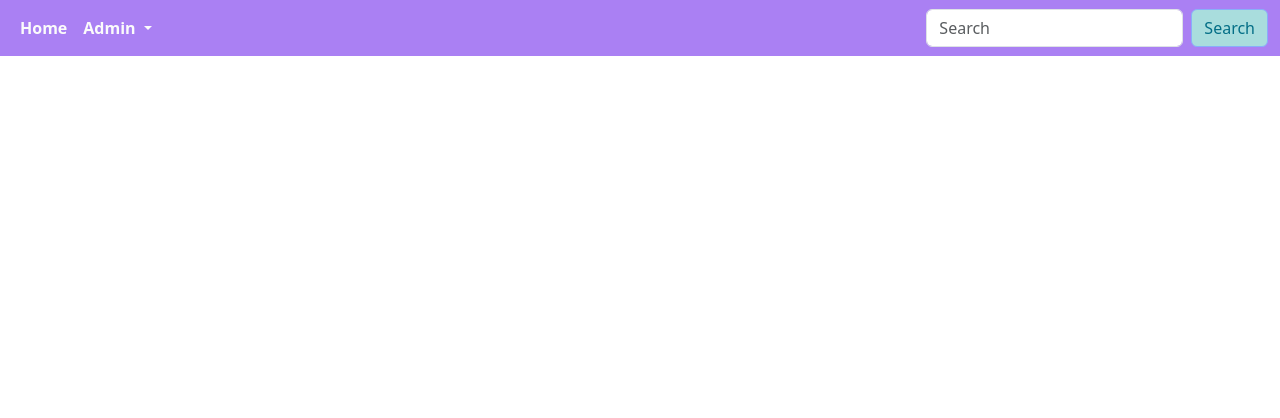
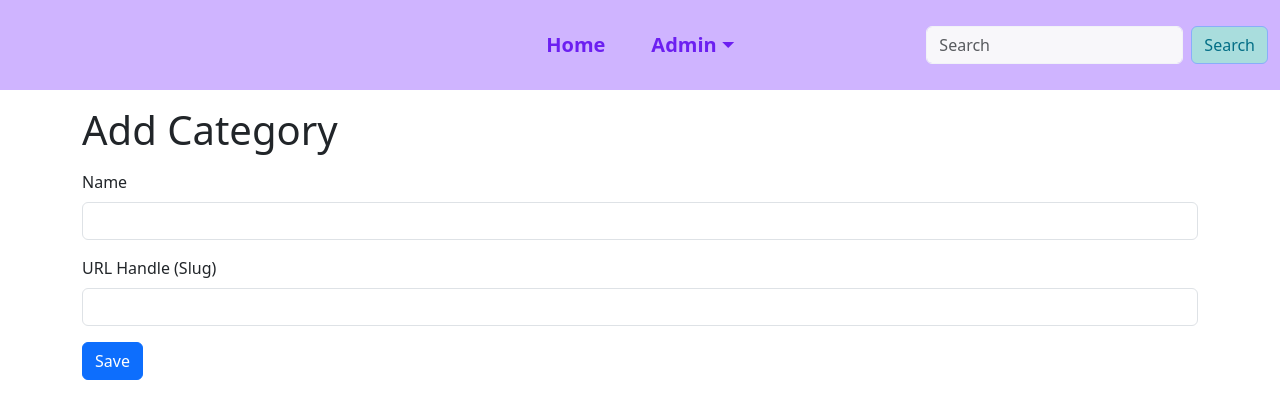
Before and after one commit to jn80808/ANT.UI, an Angular app: page /admin/categories/add in a window 1280 px wide. Before the commit this address led to /. Shown: the top 418 px of the page. Built offline with nearby package versions, Linux system fonts and the light colour scheme.

Commit message:
[JN]- Update

```diff
--- a/src/app/app.routes.ts
+++ b/src/app/app.routes.ts
@@ -8,9 +8,9 @@ export const routes: Routes = [
         component: CategoryList
     },
     {
-        path: 'admin/categories/create',
+        path: 'admin/categories/add',
         component: AddCategory
-    },
+    }
 
 
 
--- a/src/app/core/components/navbar/navbar.css
+++ b/src/app/core/components/navbar/navbar.css
@@ -1,16 +1,74 @@
+
+/* ------- NAVBAR ------- */
+
 .backgroundViolet {
-    background-color: #AA80F3 !important;
+    background-color: #cfb4ff !important;
 }
 
-.textViolet {
-    color: #fbfbfb !important;;
+.navbarViolet {
+    min-height: 90px;
+    position: relative;
+    padding-top: 15px;
+    padding-bottom: 15px;
 }
 
-/* SEARCH  */
+/* ------- NAVIGATION LINKS ------- */
+
+.textViolet {
+    color: #6c1ff1 !important;
+}
+
+.navLinksCenter {
+    display: flex;
+    flex-direction: row;
+    justify-content: center;
+    align-items: center;
+    gap: 30px;
+
+    position: absolute;
+    left: 50%;
+    transform: translateX(-50%);
+
+    margin: 0;
+    padding: 0;
+}
+
+.navLinksCenter .nav-link {
+    display: flex;
+    align-items: center;
+    min-height: 60px;
+    font-size: 20px;
+}
+
+/* ------- DROPDOWN ------- */
+
+.dropdownViolet {
+    background-color: #e8ddfb !important;
+    /* border: 1px solid #b895f5; */
+}
+
+.dropdownViolet .dropdown-item {
+    color: #6c1ff1 !important;
+    padding: 10px 16px;
+}
+
+.dropdownViolet .dropdown-item:hover {
+    background-color: #cabce2 !important;
+    color: #040404 !important;
+}
+
+.dropdownViolet .dropdown-divider {
+    border-color: #b895f5;
+}
+
+/* ------- SEARCH INPUT ------- */
+
 .backgroundVioletSearch {
     background-color: #f8f7fa !important;
     border-color: #f1f3f7 !important;
 }
+
+/* ------- SEARCH BUTTON ------- */
 
 .backgroundVioletSearchbutton {
     background-color: #a9dddd !important;
@@ -23,3 +81,38 @@
     color: #fefefe !important;
     border-color: #88aefa !important;
 }
+
+/* Keep search on the right */
+.navbarViolet form {
+    margin-left: auto;
+}
+
+/* ------- MOBILE RESPONSIVE ------- */
+
+@media (max-width: 991.98px) {
+
+    .navbarViolet {
+        min-height: 75px;
+    }
+
+    .navLinksCenter {
+        position: static;
+        transform: none;
+
+        flex-direction: column;
+        align-items: flex-start;
+        gap: 0;
+
+        margin: 10px 0;
+    }
+
+    .navLinksCenter .nav-link {
+        min-height: auto;
+        padding: 10px 0;
+    }
+
+    .navbarViolet form {
+        margin-left: 0;
+        margin-bottom: 10px;
+    }
+}
--- a/src/app/core/components/navbar/navbar.html
+++ b/src/app/core/components/navbar/navbar.html
@@ -1,42 +1,68 @@
-<nav class="navbar navbar-expand-lg bg-body-tertiary backgroundViolet">
+
+<nav class="navbar navbar-expand-lg bg-body-tertiary backgroundViolet navbarViolet">
   <div class="container-fluid">
 
-
-    <button class="navbar-toggler" type="button" data-bs-toggle="collapse" data-bs-target="#navbarSupportedContent" aria-controls="navbarSupportedContent" aria-expanded="false" aria-label="Toggle navigation">
+    <button
+      class="navbar-toggler"
+      type="button"
+      data-bs-toggle="collapse"
+      data-bs-target="#navbarSupportedContent"
+      aria-controls="navbarSupportedContent"
+      aria-expanded="false"
+      aria-label="Toggle navigation">
       <span class="navbar-toggler-icon"></span>
     </button>
 
+    <div class="collapse navbar-collapse" id="navbarSupportedContent">
 
-    <div class="collapse navbar-collapse" id="navbarSupportedContent">
-      <ul class="navbar-nav me-auto mb-2 mb-lg-0">
-
+      <ul class="navbar-nav navLinksCenter">
 
         <li class="nav-item">
-          <a class="nav-link active textViolet" aria-current="page" href="#"><b>Home</b></a>
+          <a class="nav-link active textViolet" aria-current="page" href="#">
+            <b>Home</b>
+          </a>
         </li>
 
+        <li class="nav-item dropdown">
+          <a
+            class="nav-link dropdown-toggle textViolet"
+            href="#"
+            role="button"
+            data-bs-toggle="dropdown"
+            aria-expanded="false">
+            <b>Admin</b>
+          </a>
 
-
-        <li class="nav-item dropdown">
-          <a class="nav-link dropdown-toggle textViolet" href="#" role="button" data-bs-toggle="dropdown" aria-expanded="false">
-            <b> Admin </b>
-          </a>
-          <ul class="dropdown-menu">
-            <li><a class="dropdown-item" [routerLink]="['admin', 'categories']">Categories</a></li>
-            <li><a class="dropdown-item" href="#">Another action</a></li>
+          <ul class="dropdown-menu dropdownViolet">
+            <li>
+              <a class="dropdown-item" [routerLink]="['/admin', 'categories']">
+                Categories
+              </a>
+            </li>
+            <li>
+              <a class="dropdown-item" href="#">Another action</a>
+            </li>
             <li><hr class="dropdown-divider"></li>
-            <li><a class="dropdown-item" href="#">Something else here</a></li>
+            <li>
+              <a class="dropdown-item" href="#">Something else here</a>
+            </li>
           </ul>
         </li>
 
-
-
-
       </ul>
 
-      <form class="d-flex" role="search">
-        <input class="form-control me-2 " type="search" placeholder="Search" aria-label="Search"/>
-        <button class="btn btn-outline-success backgroundVioletSearchbutton " type="submit">Search</button>
+      <form class="d-flex ms-auto" role="search">
+        <input
+          class="form-control me-2 backgroundVioletSearch"
+          type="search"
+          placeholder="Search"
+          aria-label="Search" />
+
+        <button
+          class="btn backgroundVioletSearchbutton"
+          type="submit">
+          Search
+        </button>
       </form>
 
     </div>
--- a/src/app/features/category/add-category/add-category.html
+++ b/src/app/features/category/add-category/add-category.html
@@ -1 +1,22 @@
-<p>add-category works!</p>
+
+<div class="container">
+    <h1 class="mt-3">Add Category</h1>
+
+    <form>
+        <div class="mt-3">
+            <label class="form-label">Name</label>
+            <input type="text" class="form-control" />
+        </div>
+
+        <div class="mt-3">
+            <label class="form-label">URL Handle (Slug)</label>
+            <input type="text" class="form-control" />
+        </div>
+
+        <div class="mt-3">
+            <button type="submit" class="btn btn-primary">
+                Save
+            </button>
+        </div>
+    </form>
+</div>
--- a/src/app/features/category/add-category/add-category.ts
+++ b/src/app/features/category/add-category/add-category.ts
@@ -1,11 +1,20 @@
 import { Component } from '@angular/core';
+import { FormControl, FormGroup, ReactiveFormsModule } from '@angular/forms';
 
 @Component({
   selector: 'app-add-category',
-  imports: [],
+  imports: [ReactiveFormsModule],
   templateUrl: './add-category.html',
   styleUrl: './add-category.css',
 })
 export class AddCategory {
 
+
+  // Import ReactiveFormModule
+  // FormGroups -> FormControl
+
+  addCategoryFormGroup = new FormGroup({
+    name: new FormControl<string>('',{nonNullable: true})
+  })
+
 }
```
Also changed, not shown: src/app/features/category/category-list/category-list.html (+8 -7 lines).
